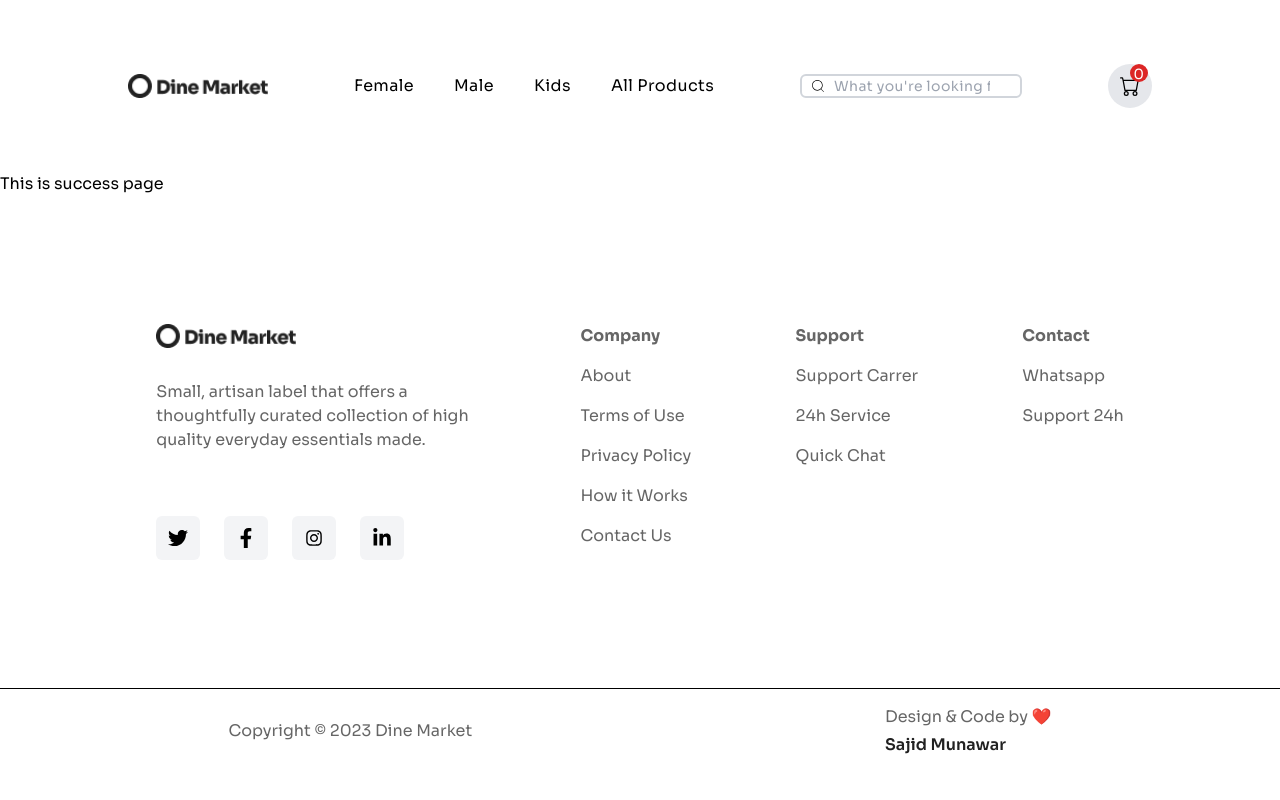
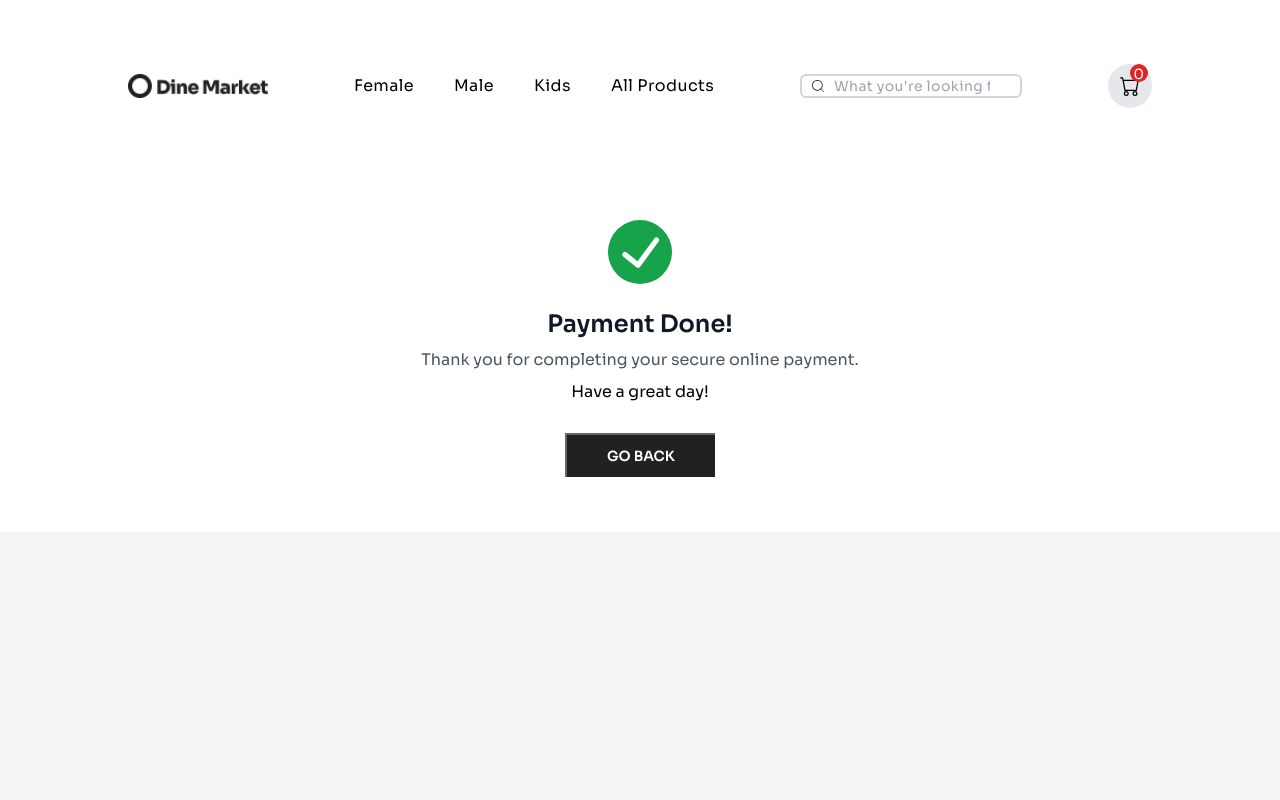
Before and after one commit to sajid-munawar/nextjs-e-commerce-app, a Next.js app: page /success in a window 1280 px wide. Shown: the top 800 px of the page. Built offline with nearby package versions, Linux system fonts and the light colour scheme.

Commit message:
Update page.tsx

```diff
--- a/src/app/success/page.tsx
+++ b/src/app/success/page.tsx
@@ -1,7 +1,35 @@
 import React from "react";
 
 const page = () => {
-  return <div>This is success page</div>;
+  return (
+    <div class="h-screen bg-gray-100">
+      <div class="bg-white p-6  md:mx-auto">
+        <svg viewBox="0 0 24 24" class="mx-auto my-6 h-16 w-16 text-green-600">
+          <path
+            fill="currentColor"
+            d="M12,0A12,12,0,1,0,24,12,12.014,12.014,0,0,0,12,0Zm6.927,8.2-6.845,9.289a1.011,1.011,0,0,1-1.43.188L5.764,13.769a1,1,0,1,1,1.25-1.562l4.076,3.261,6.227-8.451A1,1,0,1,1,18.927,8.2Z"
+          ></path>
+        </svg>
+        <div class="text-center">
+          <h3 class="text-center text-base font-semibold text-gray-900 md:text-2xl">
+            Payment Done!
+          </h3>
+          <p class="my-2 text-gray-600">
+            Thank you for completing your secure online payment.
+          </p>
+          <p> Have a great day! </p>
+          <div class="py-10 text-center">
+            <a
+              href="/"
+              className="border-l-2 border-t-2 border-textGrey bg-blackButton px-10 py-3 text-sm font-semibold text-white"
+            >
+              GO BACK
+            </a>
+          </div>
+        </div>
+      </div>
+    </div>
+  );
 };
 
 export default page;
```
